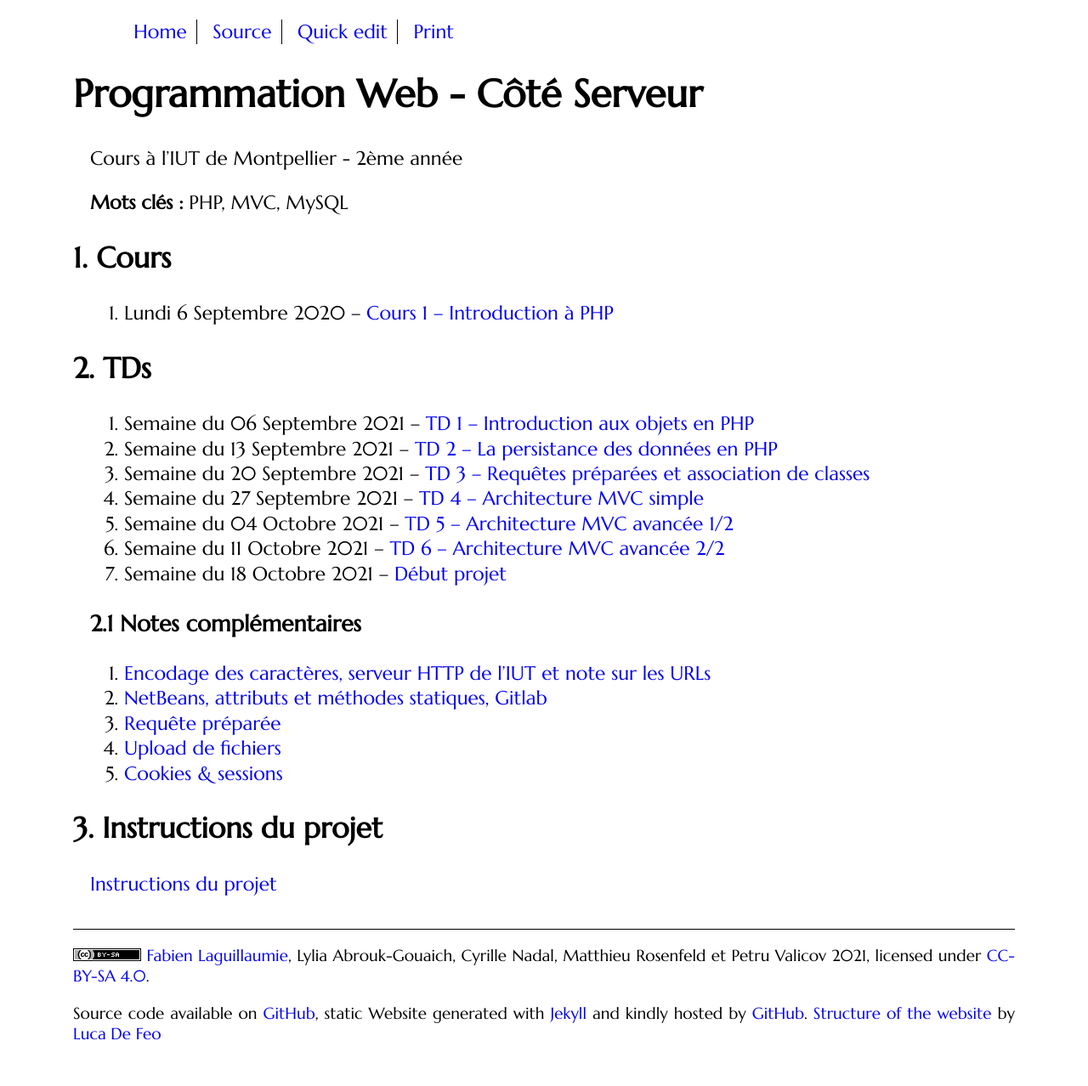
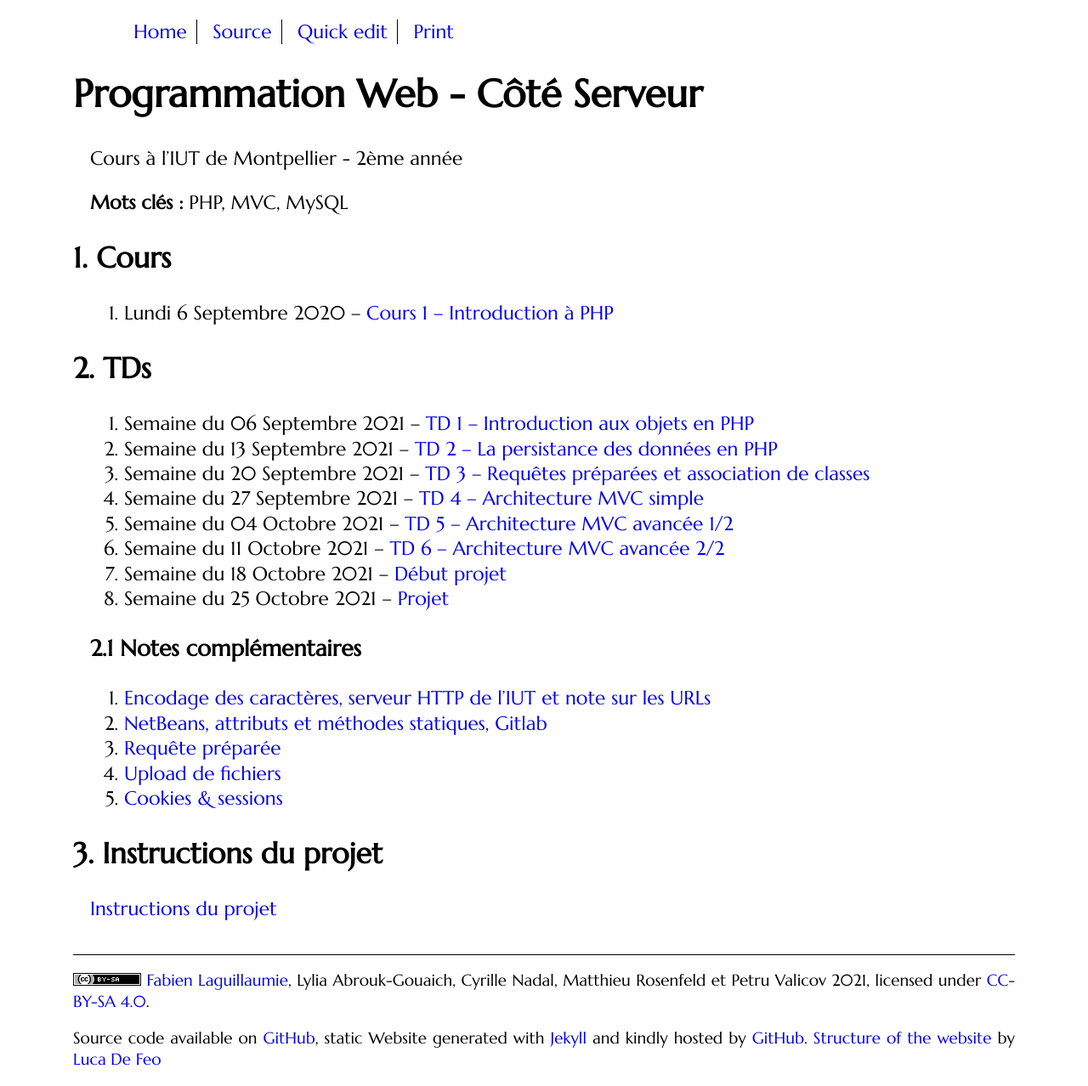
Before and after one commit to romainlebreton/R3.01-DeveloppementWeb, a Jekyll site: the page built from index.md, in a window 1280 px wide. Shown: the whole page at 85% size. Built offline with Jekyll 4.4.1, drawn with Linux system fonts in a browser that asks for light colours; some web fonts are replaced; before the commit the page ends 1249 px from its top, so only the background shows below that.

Commit message:
nouveau TD : projet

```diff
--- a/index.md
+++ b/index.md
@@ -29,7 +29,7 @@ Cours à l'IUT de Montpellier - 2ème année
 1. Semaine du 11 Octobre 2021 --  [TD 6 -- Architecture MVC avancée 2/2](tutorials/tutorial6.html)
 <!-- <\!-- ([English version](tutorials/tutorial6-en.html)) -\-> -->
 1. Semaine du 18 Octobre 2021 --  [Début projet](projet.html)
-<!-- 1. Semaine du 25 Octobre 2021 -- [Projet](projet.html) -->
+1. Semaine du 25 Octobre 2021 -- [Projet](projet.html)
 <!-- 1. Semaine du 08 Novembre 2021 -- -->
 <!--    [TD 7 -- Cookies & Sessions](tutorials/tutorial7.html) ([English version](tutorials/tutorial7-en.html)) puis projet -->
 <!-- 1. Semaine du 15 Novembre 2021 -- -->
```
